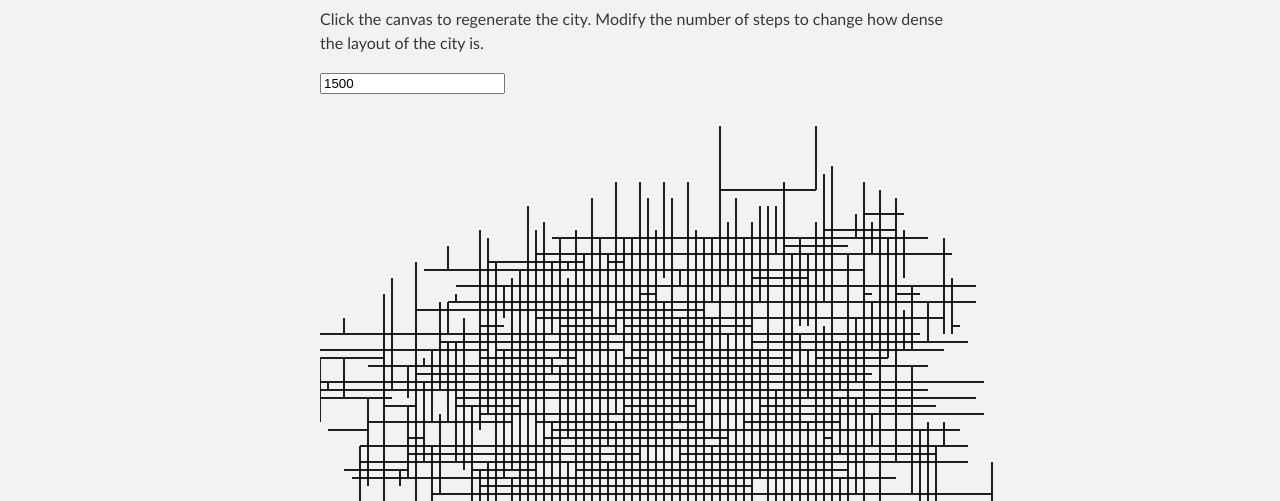
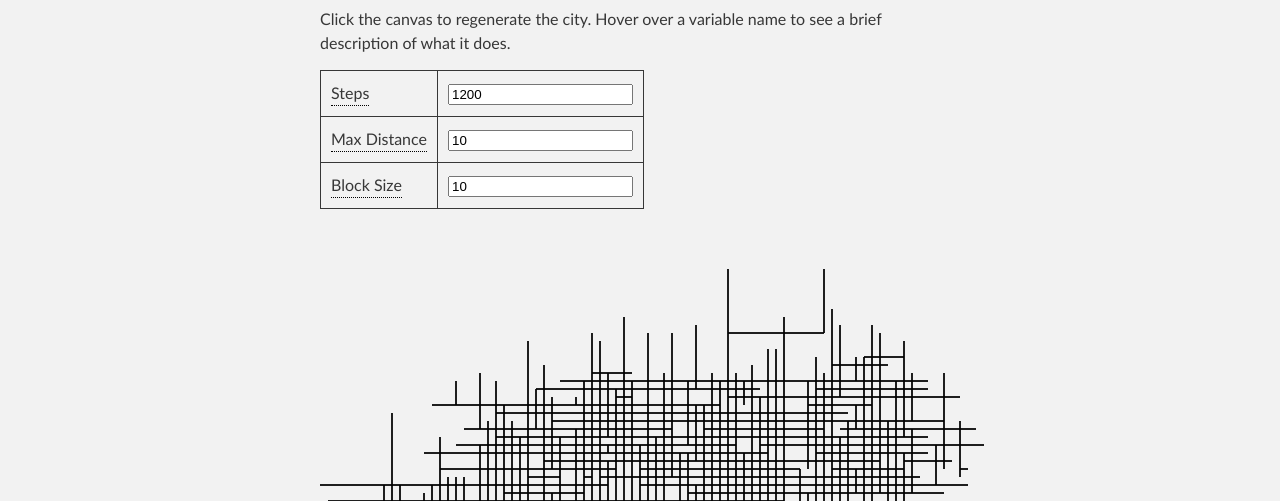
Before and after one commit to cgibbs/CityBlocksJs, a plain HTML site: page index.html in a window 1280 px wide. Shown: the part 299-800 px from the top of the page. Drawn offline with nearby package versions, Linux system fonts and the light colour scheme.

Commit message:
made some things variables, and opened them up to the user to fiddle with

```diff
--- a/cityblocks.js
+++ b/cityblocks.js
@@ -1,5 +1,6 @@
 SCREEN_WIDTH = 1000;
 SCREEN_HEIGHT = 750;
+blockSize = 10;
 
 class Line {
 	constructor(start, end) {
@@ -40,9 +41,9 @@ let frontier = [];
 let nodes = [];
 let objects = [];
 
-function branchesToLines(node) {
+function branchesToLines(node, maxDist=10) {
 	let ends = [];
-	let distance = getRandomInt(1,10) * 10;
+	let distance = getRandomInt(1,maxDist) * blockSize;
 	if (node.branches.indexOf('n') > -1)
         ends.push([node.pos[0], node.pos[1] - distance]);
     if (node.branches.indexOf('e') > -1)
@@ -59,9 +60,9 @@ function branchesToLines(node) {
 		while (end[1] > SCREEN_HEIGHT) end[1] -= 100;
 		if (getRandomInt(0,4) === 3) { // weights toward center of the screen for picking nodes
 			let x = getRandomInt(SCREEN_WIDTH / 4, SCREEN_WIDTH * 3 / 4)
-			x = x - x % 20;
+			x = x - x % blockSize;
 			let y = getRandomInt(SCREEN_HEIGHT / 4, SCREEN_HEIGHT * 3 / 4)
-			y = y - y % 20;
+			y = y - y % blockSize;
 			let new_node = new GenNode([x, y], ['n', 's', 'e', 'w']);
 			objects.push(new Line(node.pos, end, 3));
         	frontier.push(new_node);
@@ -81,8 +82,8 @@ function pick_branches(node) {
     }
 }
 
-function generate(steps) {
-    let n = new GenNode([SCREEN_WIDTH/2 - (SCREEN_WIDTH/2) % 10, SCREEN_HEIGHT/2 - (SCREEN_HEIGHT/2) % 10], ['n', 's', 'e', 'w'])
+function generate(steps, maxDist) {
+    let n = new GenNode([SCREEN_WIDTH/2 - (SCREEN_WIDTH/2) % blockSize, SCREEN_HEIGHT/2 - (SCREEN_HEIGHT/2) % blockSize], ['n', 's', 'e', 'w'])
     frontier.push(n);
 
     let j = 0
@@ -93,7 +94,7 @@ function generate(steps) {
             n = frontier.unshift();
         if (n instanceof GenNode) {
         	pick_branches(n);
-        	branchesToLines(n);
+        	branchesToLines(n, maxDist);
         	j += 1;
     	}
     }
@@ -126,8 +127,14 @@ function gen() {
 
 		let steps = $("#stepsField")[0].value;
 		if (steps < 0)
-			steps = 2000
-		generate(steps);
+			steps = 1200
+		let maxDist = $("#maxDistanceField")[0].value;
+		if (maxDist < 0)
+			maxDist = 10
+		blockSize = $("#blockSizeField")[0].value;
+		if (blockSize < 0)
+			blockSize = 10
+		generate(steps, maxDist);
 
 
 		draw(ctx);
--- a/index.html
+++ b/index.html
@@ -33,8 +33,32 @@
       <section id="main_content" class="inner">
         <h3>
 <a id="coffeegen" class="anchor" href="#coffeegen" aria-hidden="true"><span aria-hidden="true" class="octicon octicon-link"></span></a>CityBlocksJs</h3>
-    <p>Click the canvas to regenerate the city. Modify the number of steps to change how dense the layout of the city is.</p>
-    <input type="number" id="stepsField" max="10000" value="1500">
+    <p>Click the canvas to regenerate the city. Hover over a variable name to see a brief description of what it does.</p>
+    <table style="border: 0px solid black">
+      <tr>
+        <td>
+          <div class="tooltip">Steps
+            <span class="tooltiptext">The number of steps determines the density of the city layout.</span>
+          </div></td>
+        <td><input type="number" id="stepsField" max="10000" value="1200"> </td>
+      </tr>
+      <tr>
+        <td>
+          <div class="tooltip">Max Distance
+            <span class="tooltiptext">The max distance determines how long individual roads can be. (Try very low numbers!)</span>
+          </div>
+        </td>
+        <td><input type="number" id="maxDistanceField" max="100" value="10"> </td>
+      </tr>
+      <tr>
+        <td>
+          <div class="tooltip">Block Size
+            <span class="tooltiptext">Block size determines how much space is in-between roads for the city blocks.</span>
+          </div>
+        </td>
+        <td><input type="number" id="blockSizeField" max="100" value="10"> </td>
+      </tr>
+    </table>
     <canvas id="cityBlocks" width="1000" height="750" onclick="gen()"></canvas>
     <script src="./cityblocks.js"></script>
     </section>
--- a/stylesheets/stylesheet.css
+++ b/stylesheets/stylesheet.css
@@ -430,3 +430,29 @@ canvas {
     display: block;
     width: 800px;
 }
+
+.tooltip {
+    position: relative;
+    display: inline-block;
+    border-bottom: 1px dotted black; /* If you want dots under the hoverable text */
+}
+
+/* Tooltip text */
+.tooltip .tooltiptext {
+    visibility: hidden;
+    width: 120px;
+    background-color: black;
+    color: #fff;
+    text-align: center;
+    padding: 5px 0;
+    border-radius: 6px;
+
+    /* Position the tooltip text - see examples below! */
+    position: absolute;
+    z-index: 1;
+}
+
+/* Show the tooltip text when you mouse over the tooltip container */
+.tooltip:hover .tooltiptext {
+    visibility: visible;
+}
```
